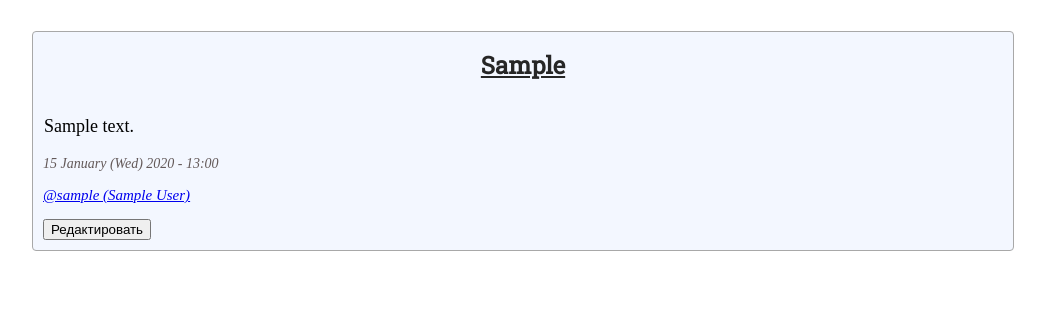
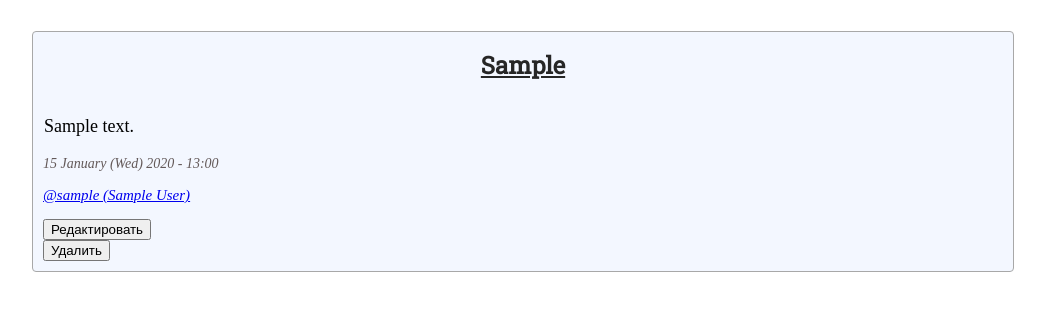
Before and after one commit to ABCDeath/yet-another-blog, a Django app: template blog/blog_app/templates/blog_app/post_detail.html in a window 1280 px wide. Shown: the part 61-372 px from the top of the page, without its empty margins (128-1173 px from the left). Run offline with Django 3.2, Linux system fonts and the light colour scheme; the template is opened without the code that fills it: values that come from a table or form of the project are taken from there, others are empty; tables that the repository leaves empty hold one stand-in row (values such as "Sample post").

Commit message:
Кнопка для удаления поста.

```diff
--- a/blog/blog_app/templates/blog_app/post_detail.html
+++ b/blog/blog_app/templates/blog_app/post_detail.html
@@ -18,6 +18,9 @@
             <form action="{% url 'post_update' post.pk %}" method="get">
                 <input type="submit" value="Редактировать"/>
             </form>
+            <form action="{% url 'post_delete' post.pk %}" method="get">
+                <input type="submit" value="Удалить"/>
+            </form>
             {% endif %}
         </div>
     </div>
```
